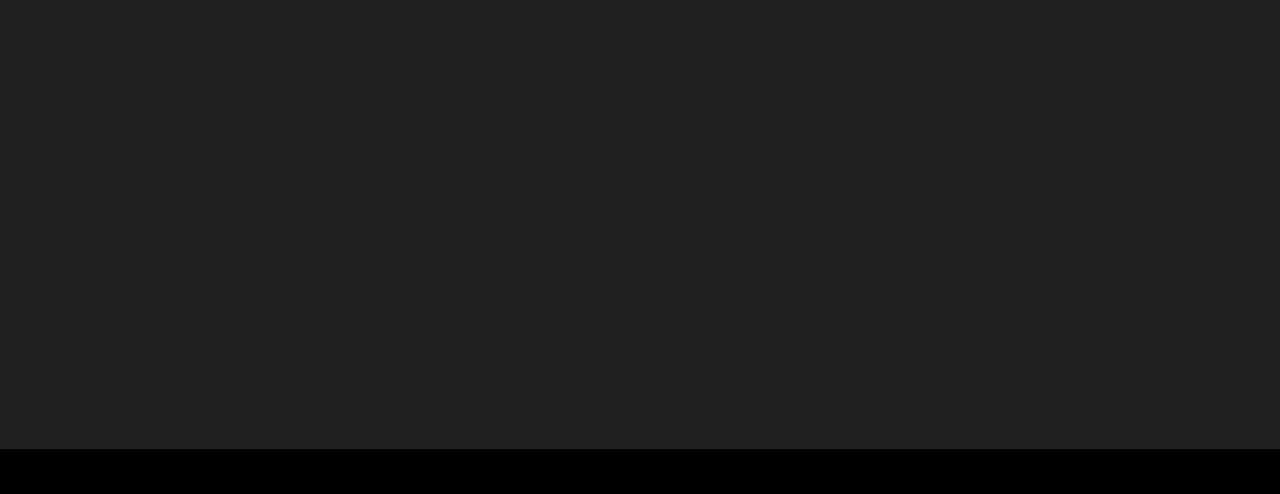
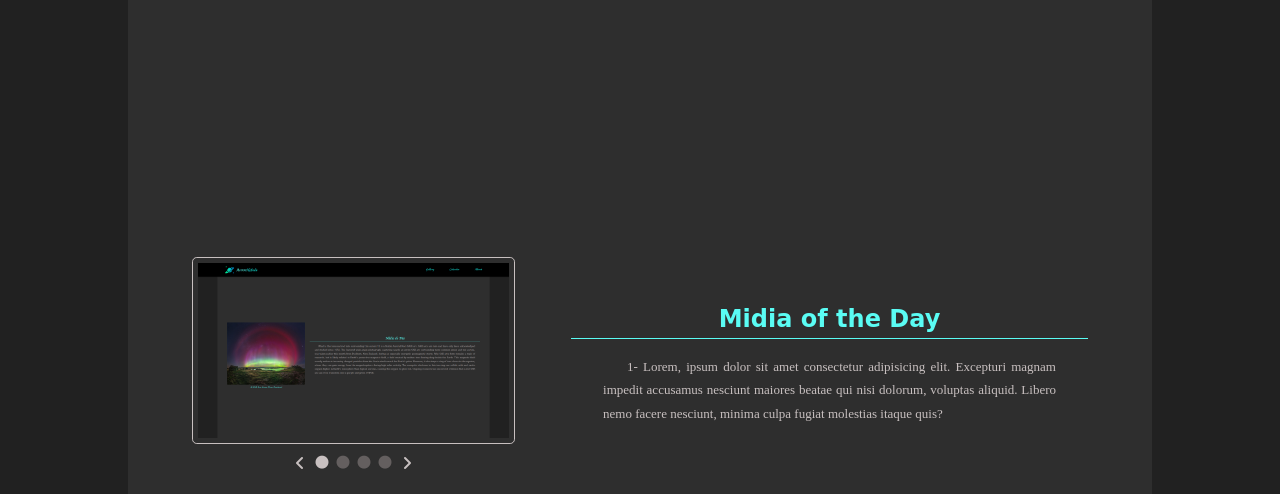
Before and after one commit to JAndersonArruda/AstronNebula, a website: page src/app/templates/about.html in a window 1280 px wide. Shown: the part 87-581 px from the top of the page. Drawn offline with Linux system fonts and the light colour scheme.

Commit message:
feat: sessão sobre projeto em About

```diff
--- /dev/null
+++ b/public/css/about.css
@@ -0,0 +1,102 @@
+section {
+    margin: 0 8rem;
+    padding: 6rem 4rem;
+    min-height: 89vh;
+    background-color: #ffffff0f;
+    color: #c8c0c0;
+}
+
+.title-about {
+    font-family: cursive;
+    font-weight: 600;
+    font-size: 24px;
+    color: #5afcf4;
+    border-bottom: .1rem solid #5afcf4;
+    width: 100%;
+    text-align: center;
+    padding-bottom: .3rem;
+}
+
+.container-project {
+    display: flex;
+    flex-direction: column;
+    align-items: center;
+    justify-content: center;
+}
+
+.project-about {
+    display: flex;
+    flex-direction: row;
+    align-items: center;
+    margin: 3rem 0;
+}
+
+.container-project-image {
+    display: flex;
+    flex-direction: column;
+    flex-basis: 90%;
+    align-items: center;
+    justify-content: center;
+    margin: 0 3.5rem 0 0;
+}
+
+.content-projct-image {
+    display: flex;
+    justify-content: center;
+    padding: .3rem;
+    border: .1rem solid #c8c0c0;
+    border-radius: .3rem;
+}
+
+.image-page {
+    display: flex;
+    flex-direction: row;
+    align-items: center;
+    justify-content: space-around;
+    margin: .7rem 0 0;
+}
+
+.image-status {
+    display: flex;
+    justify-content: space-around;
+    align-items: center;
+    margin: 0 .4rem .2rem;
+}
+
+.icon-status {
+    color: #c8c0c0;
+    font-size: 13px;
+    margin: 0 .15rem;
+}
+
+.container-project-description {
+    display: flex;
+    flex-direction: column;
+    align-items: center;
+    justify-content: center;
+}
+
+.project-image {
+    width: 100%;
+    height: 100%;
+}
+.container-project-description p {
+    margin: 1rem 2rem 0;
+    font-size: 13px;
+    text-align: justify;
+    text-indent: 1.5rem;
+    line-height: 1.8;
+}
+
+.container-project-description h3 {
+
+}
+
+
+.container-tchnology {
+
+}
+
+.container-author {
+
+}
--- /dev/null
+++ b/public/js/about.js
@@ -0,0 +1,89 @@
+const dataProjects = [
+    {
+        title: "Midia of the Day",
+        discription: "1- Lorem, ipsum dolor sit amet consectetur adipisicing elit. Excepturi magnam impedit accusamus nesciunt maiores beatae qui nisi dolorum, voluptas aliquid. Libero nemo facere nesciunt, minima culpa fugiat molestias itaque quis?",
+        alt: "Representation of the midia of the day",
+        url: "/img/about-home-midia.png"
+    },
+    {
+        title: "Calendar",
+        discription: "2- Lorem, ipsum dolor sit amet consectetur adipisicing elit. Excepturi magnam impedit accusamus nesciunt maiores beatae qui nisi dolorum, voluptas aliquid. Libero nemo facere nesciunt, minima culpa fugiat molestias itaque quis?",
+        alt: "Representation of the calendar",
+        url: "/img/about-calendar.png"
+    },
+    {
+        title: "Gallery",
+        discription: "3- Lorem, ipsum dolor sit amet consectetur adipisicing elit. Excepturi magnam impedit accusamus nesciunt maiores beatae qui nisi dolorum, voluptas aliquid. Libero nemo facere nesciunt, minima culpa fugiat molestias itaque quis?",
+        alt: "Representation of the gallery",
+        url: "/img/about-gallery.png"
+    },
+    {
+        title: "Details of the Gallery",
+        discription: "4- Lorem, ipsum dolor sit amet consectetur adipisicing elit. Excepturi magnam impedit accusamus nesciunt maiores beatae qui nisi dolorum, voluptas aliquid. Libero nemo facere nesciunt, minima culpa fugiat molestias itaque quis?",
+        alt: "Representation of the details of the gallery",
+        url: "/img/about-details-gallery.png"
+    },
+];
+
+const loadAboutProject = async (index) => {
+    const image = document.querySelector(".project-image");
+    const description = document.querySelector(".container-project-description");
+    const status = document.querySelector(".image-status");
+
+    image.alt = dataProjects[index].alt;
+    image.src = dataProjects[index].url;
+
+    const title = document.createElement("h3");
+    title.classList.add("title-about");
+    title.textContent = dataProjects[index].title;
+    const paragraph = document.createElement("p");
+    paragraph.textContent = dataProjects[index].discription;
+
+    description.replaceChildren();
+    description.appendChild(title);
+    description.appendChild(paragraph);
+
+    status.replaceChildren();
+    for (let i = 0; i < dataProjects.length; i ++) {
+        const icon = document.createElement("i");
+        icon.classList.add("fa-solid", "fa-circle", "fa-fw", "icon-status");
+        icon.id = i;
+
+        if (icon.id != index) icon.style.color = "rgba(127, 120, 120, 0.665)";
+
+        status.appendChild(icon);
+    }
+}
+
+const passImage = (index, type) => {
+    if (type === "next") {
+        if (index === dataProjects.length -1) return 0;
+        else if (index >= 0) return index +1;
+    }
+    else if (type === "prev") {
+        if (index === 0) return dataProjects.length -1;
+        else if (index < dataProjects.length) return index -1;
+    }
+    return index;
+}
+
+document.addEventListener("DOMContentLoaded", async () => {
+    const next = document.querySelector(".image-next");
+    const prev = document.querySelector(".image-previous");
+
+    let indexAbout = 0;
+
+    next.addEventListener("mousemove", () => next.style.cursor = "pointer");
+    next.addEventListener("click", async () => {
+        indexAbout = passImage(indexAbout, "next");
+        await loadAboutProject(indexAbout);
+    });
+
+    prev.addEventListener("mousemove", () => prev.style.cursor = "pointer");
+    prev.addEventListener("click", async () => {
+        indexAbout = passImage(indexAbout, "prev");
+        await loadAboutProject(indexAbout);
+    })
+
+    await loadAboutProject(indexAbout);
+});
--- a/src/app/templates/about.html
+++ b/src/app/templates/about.html
@@ -5,6 +5,7 @@
     <meta name="viewport" content="width=device-width, initial-scale=1.0">
     <title>AstronNebula - About</title>
     <link rel="stylesheet" href="/css/header.css">
+    <link rel="stylesheet" href="/css/about.css">
     <link rel="stylesheet" href="/css/footer.css">
     <link rel="stylesheet" href="/css/styles.css">
     <link rel="shortcut icon" href="/img/logo-home.png" type="image/x-icon">
@@ -31,7 +32,43 @@
             </div>
         </nav>
     </header>
-    <main></main>
+    <main>
+        <section class="container-project">
+            <div class="project-about">
+                <div class="container-project-image">
+                    <div class="content-projct-image">
+                        <img class="project-image">
+                    </div>
+
+                    <div class="image-page">
+                        <div class="image-previous">
+                            <i class="fa-solid fa-angle-left"></i>
+                        </div>
+                        <div class="image-status">
+                        </div>
+                        <div class="image-next">
+                            <i class="fa-solid fa-angle-right"></i>
+                        </div>
+                    </div>
+                </div>
+                <div class="container-project-description">
+
+                </div>
+            </div>
+        </section>
+
+        <section class="container-tchnology">
+            <div class="">
+
+            </div>
+        </section>
+
+        <section class="container-author">
+            <div class="">
+
+            </div>
+        </section>
+    </main>
     <footer>
         <div class="footer">
             <div class="container-footer">
@@ -83,6 +120,7 @@
         </div>
     </footer>
 
+    <script src="/js/about.js"></script>
     <script src="https://kit.fontawesome.com/acbf6c26fc.js" crossorigin="anonymous"></script>
 </body>
 </html>
```
Also changed, not shown: public/img/about-calendar.png (added), public/img/about-details-gallery.png (added), public/img/about-home-midia.png (added), 1 other file.
